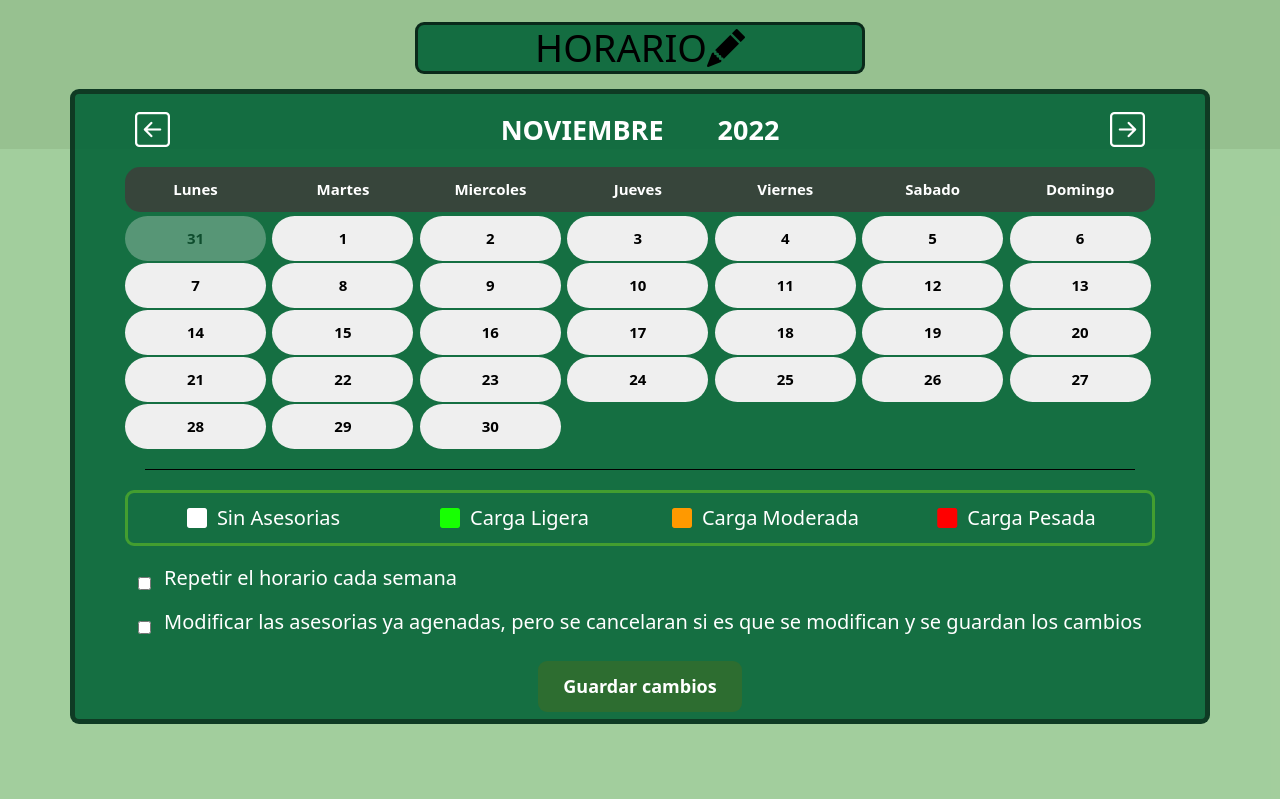
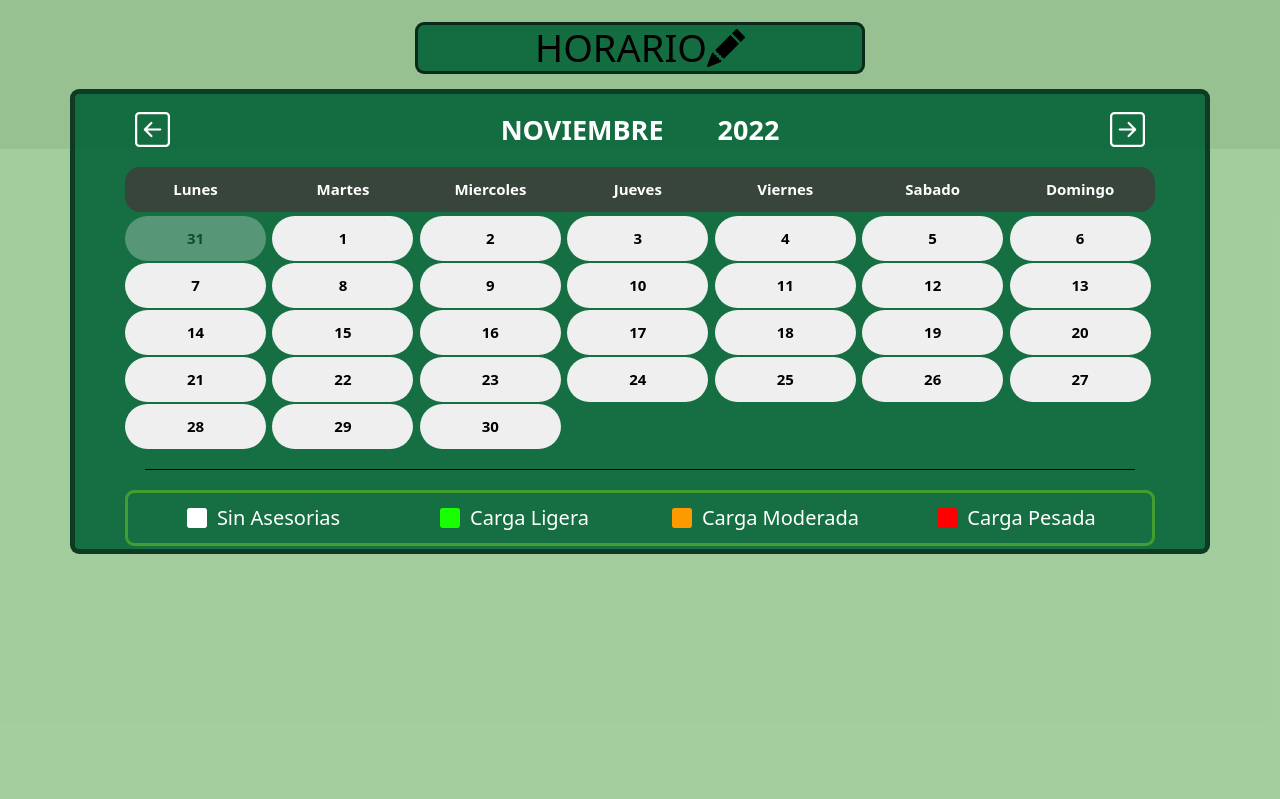
Before and after one commit to rickylolo/Pagina-Web-Asesorias, a PHP site: page /editarPerfil.php in a window 1280 px wide. Shown: the part 801-1600 px from the top of the page. Run offline with PHP 8.4, Linux system fonts and the light colour scheme; data that the repository does not hold is empty; some libraries are stand-ins or nearby versions.

Commit message:
Final Fixes

```diff
--- a/editarPerfil.php
+++ b/editarPerfil.php
@@ -166,24 +166,6 @@ session_start();
               <div class="col-3 list-item"><i class="bi bi-square-fill" id="fullTraffic"></i>Carga Pesada</div>
             </div>
           </div>
-
-        </div>
-        <div class="verificaciones">
-          <div class="inputs">
-            <label for="box" class="checkbox">
-              <input class="input-check" id="box" type="checkbox" name="casilla">
-              <div class="verificacion-text"></div>
-              <p class="verif-text">Repetir el horario cada semana</p>
-            </label>
-            <label for="box2" class="checkbox">
-              <input class="input-check" id="box2" type="checkbox" name="casilla">
-              <div class="verificacion-text"></div>
-              <p class="verif-text">Modificar las asesorias ya agenadas, pero se cancelaran si es que se modifican y se guardan los cambios</p>
-            </label>
-          </div>
-        </div>
-        <div class="btn">
-          <a href="#" class="btn btn--full">Guardar cambios</a>
         </div>
     </section>
   </div>
--- a/js/editarPerfil.js
+++ b/js/editarPerfil.js
@@ -28,17 +28,17 @@
             }
 
             if(Cal_AñoActual == JSON_Año && Cal_MesActual == JSON_Mes){
-            if(items[i].totalHoras >= 1 && items[i].totalHoras <= 6){
+            if(items[i].totalHoras >= 1 && items[i].totalHoras <= 10){
                 $(".calendar__item").filter(function() {
                     return $(this).text() === JSON_Dia;
                 }).css( "background-color", "#17ff02" );
             }
-            if(items[i].totalHoras >= 7 && items[i].totalHoras <= 12){
+            if(items[i].totalHoras >= 11 && items[i].totalHoras <= 17){
                 $(".calendar__item").filter(function() {
                     return $(this).text() === JSON_Dia;
                 }).css( "background-color", "#ff9900" );
             }
-            if(items[i].totalHoras >= 13 && items[i].totalHoras <= 18){
+            if(items[i].totalHoras == 18){
                 $(".calendar__item").filter(function() {
                     return $(this).text() === JSON_Dia;
                 }).css( "background-color", "#ff0000" );
```
